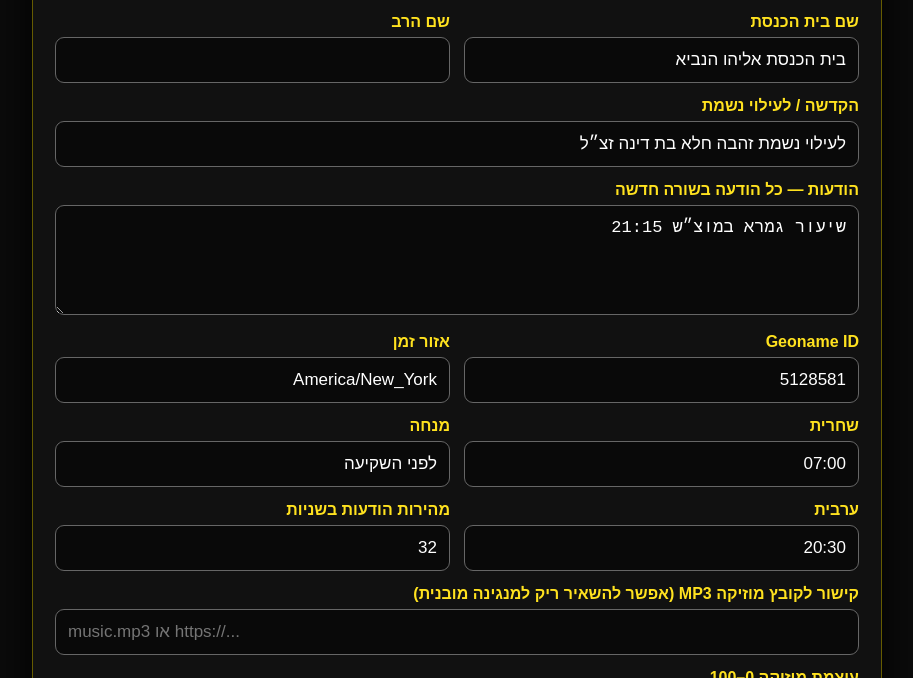
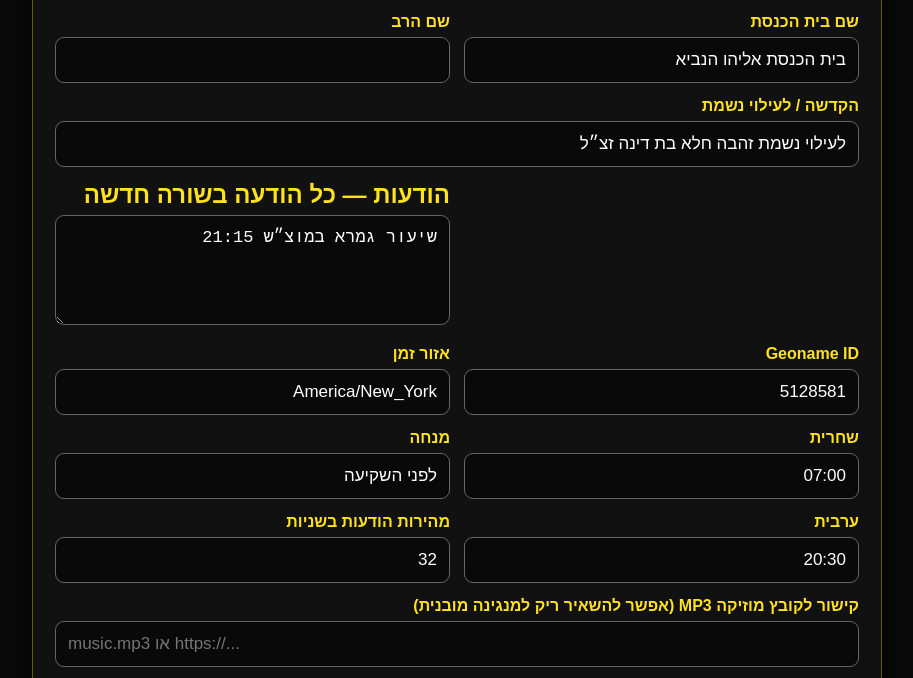
Before and after one commit to keren3491/Mb, a plain HTML site: page admin.html in a window 1280 px wide. Shown: the part 122-800 px from the top of the page, without its empty margins (183-1096 px from the left). Drawn offline with Linux system fonts and the light colour scheme.

Commit message:
Add marquee and font styling to announcements section

```diff
--- a/admin.html
+++ b/admin.html
@@ -14,7 +14,7 @@
       <div><label for="synagogue">שם בית הכנסת</label><input id="synagogue"></div>
       <div><label for="rabbi">שם הרב</label><input id="rabbi"></div>
       <div class="full"><label for="dedication">הקדשה / לעילוי נשמת</label><input id="dedication"></div>
-      <div class="full"><label for="announcements">הודעות — כל הודעה בשורה חדשה</label><textarea id="announcements"></textarea></div>
+    <marquee></marquee> <Font size=5 color=yellow> <div class="full"><label for="announcements">הודעות — כל הודעה בשורה חדשה</label><textarea id="announcements"></textarea></div></font></marquee>
       <div><label for="geo">Geoname ID</label><input id="geo" inputmode="numeric"></div>
       <div><label for="timezone">אזור זמן</label><input id="timezone" placeholder="America/New_York"></div>
       <div><label for="shacharit">שחרית</label><input id="shacharit"></div>
```
